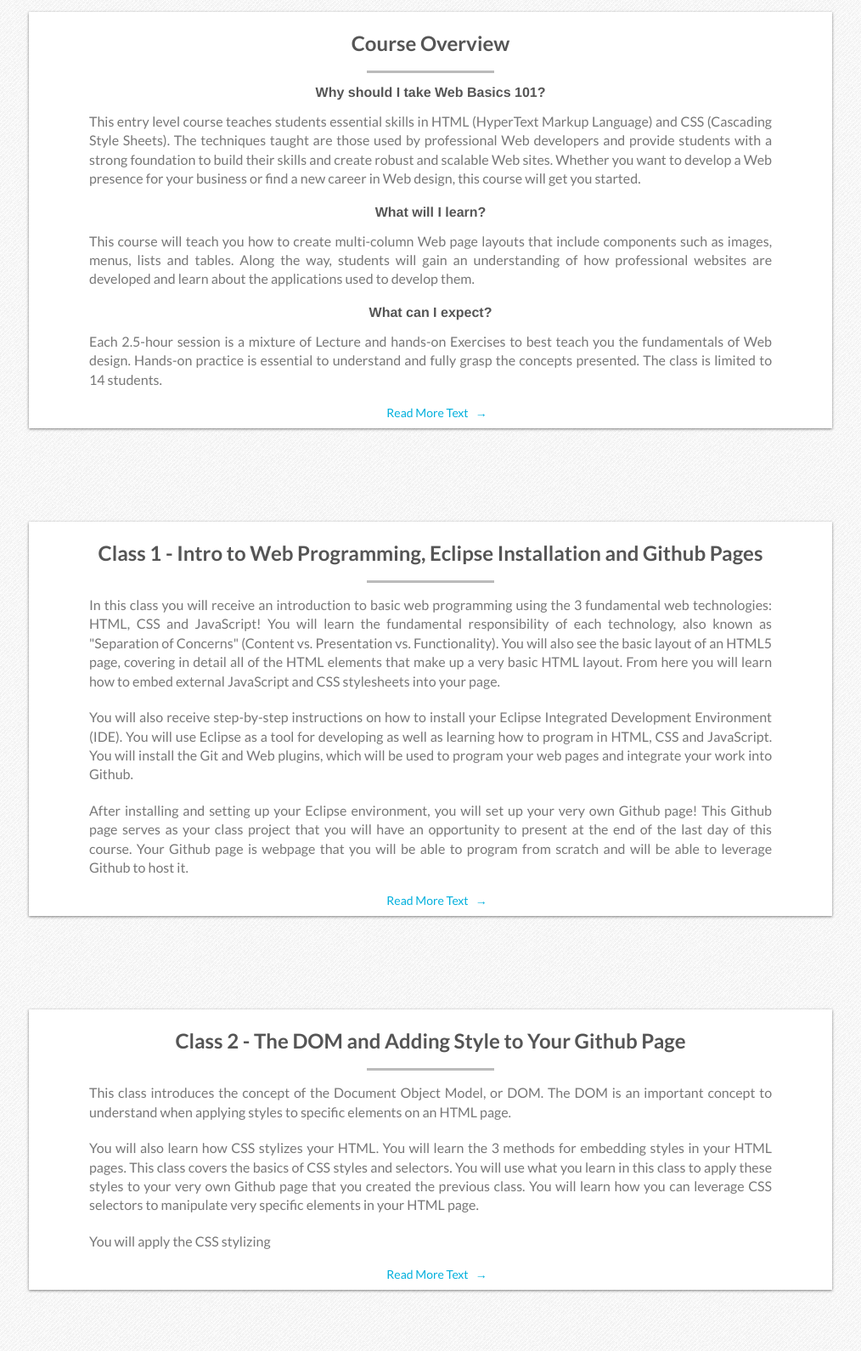
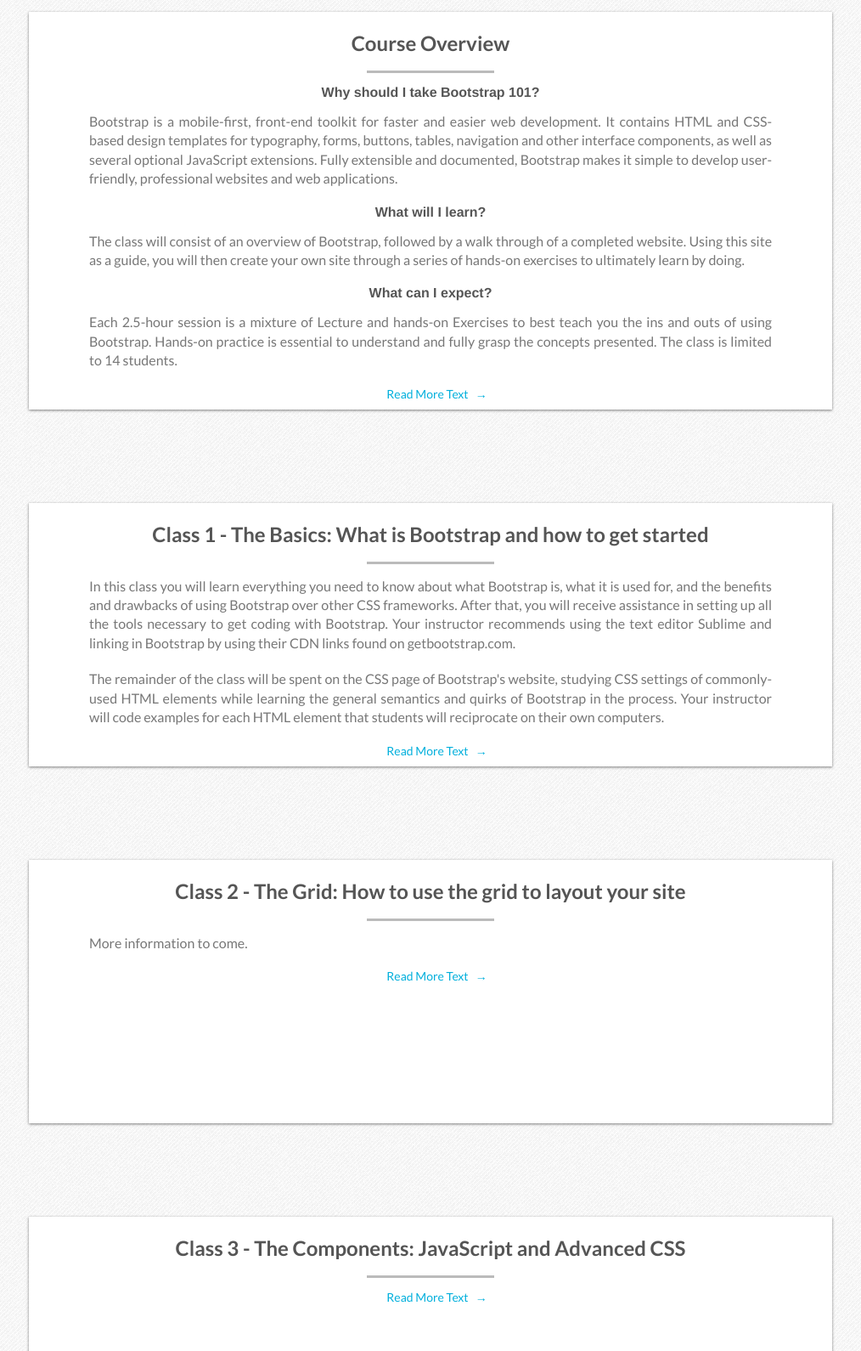
Before and after one commit to THoisington/bootstrap101, a plain HTML site: page index.html in a window 1280 px wide. Shown: the part 261-1851 px from the top of the page at 85% size, without its empty margins (133-1147 px from the left). Drawn offline with Linux system fonts and the light colour scheme.

Commit message:
Added first batch of content. Also created a little CSS for the references page.

```diff
--- a/index.html
+++ b/index.html
@@ -7,7 +7,7 @@
     <meta http-equiv="X-UA-Compatible" content="chrome=1" />
     <meta name="description" content="codecamp, charleston digital corridor" />
     <link rel="icon" type="image/x-icon" href="images/favicon.ico">
-    <title>CODEcamp - Web 101</title>
+    <title>CODEcamp - Bootstrap 101</title>
 
     <!--*****/////  Stylesheets  /////*****-->
     <link rel="stylesheet" type="text/css" media="screen" href="stylesheets/reset.css">
@@ -50,7 +50,7 @@
 
     <section class="index_content">
 
-      <h2 class="course_title">CODEcamp - Web 101</h2>
+      <h2 class="course_title">CODEcamp - Bootstrap 101</h2>
 
 
       <!--*****/////  Course Overview  /////*****-->
@@ -59,28 +59,22 @@
         <h2 class="content_title">Course Overview</h2>
         <hr>
         <p>
-        	<strong>Why should I take Web Basics 101?</strong>
+        	<strong>Why should I take Bootstrap 101?</strong>
         </p>
         <p class="content_text">
-        	This entry level course teaches students essential skills in HTML (HyperText Markup Language) and CSS (Cascading Style Sheets).
-        	The techniques taught are those used by professional Web developers and provide students with a strong foundation to build their
-        	skills and create robust and scalable Web sites. Whether you want to develop a Web presence for your business or find a new career
-        	in Web design, this course will get you started.
+        	Bootstrap is a mobile-first, front-end toolkit for faster and easier web development.  It contains HTML and CSS-based design templates for typography, forms, buttons, tables, navigation and other interface components, as well as several optional JavaScript extensions. Fully extensible and documented, Bootstrap makes it simple to develop user-friendly, professional websites and web applications.
         </p>
         <p>
         	<strong>What will I learn?</strong>
         </p>
         <p class="content_text">
-        	This course will teach you how to create multi-column Web page layouts that include components such as images, menus, lists
-        	and tables. Along the way, students will gain an understanding of how professional websites are developed and learn about
-        	the applications used to develop them.
+        	The class will consist of an overview of Bootstrap, followed by a walk through of a completed website.  Using this site as a guide, you will then create your own site through a series of hands-on exercises to ultimately learn by doing.
         </p>
         <p>
         	<strong>What can I expect?</strong>
         </p>
         <p class="content_text">
-        	Each 2.5-hour session is a mixture of Lecture and hands-on Exercises to best teach you the fundamentals of Web design.
-        	Hands-on practice is essential to understand and fully grasp the concepts presented. The class is limited to 14 students.
+        	Each 2.5-hour session is a mixture of Lecture and hands-on Exercises to best teach you the ins and outs of using Bootstrap.  Hands-on practice is essential to understand and fully grasp the concepts presented. The class is limited to 14 students.
         </p>
         <a class="read_more" href="#">Read More Text &nbsp; &rarr;</a>
       </div>
@@ -91,23 +85,16 @@
 
       <!--*****/////  Class 1  /////*****-->
       <div class="index_bottom_content">
-        <h2 class="content_title">Class 1 - Intro to Web Programming, Eclipse Installation and Github Pages</h2>
+        <h2 class="content_title">Class 1 - The Basics: What is Bootstrap and how to get started</h2>
         <hr>
         <p class="content_text">
-        	In this class you will receive an introduction to basic web programming using the 3 fundamental web technologies: HTML, CSS and JavaScript!
-        	You will learn the fundamental responsibility of each technology, also known as "Separation of Concerns" (Content vs. Presentation vs. Functionality).
-        	You will also see the basic layout of an HTML5 page, covering in detail all of the HTML elements that make up a very basic HTML layout.
-        	From here you will learn how to embed external JavaScript and CSS stylesheets into your page.
+        	In this class you will learn everything you need to know about what Bootstrap is, what it is used for, and the benefits and drawbacks of using Bootstrap over other CSS frameworks.
+        	After that, you will receive assistance in setting up all the tools necessary to get coding with Bootstrap. Your instructor recommends using the text editor Sublime and linking in Bootstrap by using
+        	their CDN links found on getbootstrap.com.
         </p>
         <p class="content_text">
-        	You will also receive step-by-step instructions on how to install your Eclipse Integrated Development Environment (IDE). You will use
-        	Eclipse as a tool for developing as well as learning how to program in HTML, CSS and JavaScript. You will install the Git and Web
-        	plugins, which will be used to program your web pages and integrate your work into Github.
-        </p>
-        <p class="content_text">
-        	After installing and setting up your Eclipse environment, you will set up your very own Github page! This Github page serves
-        	as your class project that you will have an opportunity to present at the end of the last day of this course. Your Github
-        	page is webpage that you will be able to program from scratch and will be able to leverage Github to host it.
+        	The remainder of the class will be spent on the CSS page of Bootstrap's website, studying CSS settings of commonly-used HTML elements while learning the general semantics and quirks of Bootstrap in the process.
+        	Your instructor will code examples for each HTML element that students will reciprocate on their own computers.
         </p>
         <a class="read_more" href="#">Read More Text &nbsp; &rarr;</a>
       </div>
@@ -117,22 +104,10 @@
       <!--*****/////  Class 2  /////*****-->
 
       <div class="index_bottom_content">
-        <h2 class="content_title">Class 2 - The DOM and Adding Style to Your Github Page</h2>
+        <h2 class="content_title">Class 2 - The Grid: How to use the grid to layout your site</h2>
         <hr>
         <p class="content_text">
-        	This class introduces the concept of the Document Object Model, or DOM. The DOM is an important concept to understand when
-        	applying styles to specific elements on an HTML page.
-        </p>
-        <p class="content_text">
-        	You will also learn how CSS stylizes your HTML. You will learn the 3 methods for embedding styles in your HTML
-        	pages. This class covers the basics of CSS styles and selectors. You will use what you learn in this class to apply these
-        	styles to your very own Github page that you created the previous class. You will learn how you can leverage CSS selectors
-        	to manipulate very specific elements in your HTML page.
-        </p>
-        <p class="content_text">
-        	You will apply the CSS stylizing
-        </p>
-        <p class="content_text">
+			More information to come.
         </p>
         <a class="read_more" href="#">Read More Text &nbsp; &rarr;</a>
       </div>
@@ -142,14 +117,8 @@
       <!--*****/////  Class 3  /////*****-->
 
       <div class="index_bottom_content">
-        <h2 class="content_title">Class 3 - Intro to JavaScript and Embedding Bootstrap and jQuery</h2>
+        <h2 class="content_title">Class 3 - The Components: JavaScript and Advanced CSS</h2>
         <hr>
-        <p class="content_text">
-          Lorem ipsum dolor sit amet, alia facete noluisse nam an, nec vidit augue eu. Erant volutpat sit te. Ius tota invidunt invenire ei, dicit postea sit et, sea ne explicari iracundia mediocritatem. Congue iriure urbanitas id vis. His inermis deseruisse at, ei cum graeco oblique malorum, tantas discere liberavisse cum cu.
-        </p>
-        <p class="content_text">
-          Eos eripuit pertinax ea, mutat viderer ea sit, aeque option debitis per ad. Vivendo minimum consulatu ne usu, eam consul diceret impedit ut. Ad nec labores detracto, per postea vidisse te, id sed quot probo omnes. Nec dicit vituperata an, graeci diceret necessitatibus mel id, ei graece labore gubergren sit. Ei vis soluta everti consectetuer.
-        </p>
         <a class="read_more" href="#">Read More Text &nbsp; &rarr;</a>
       </div>
 
@@ -159,17 +128,9 @@
 
       <div class="index_bottom_content">
 
-        <h2 class="content_title">Class 4 - Programming jQuery and Applying Bootstrap to Your Github Page</h2>
+        <h2 class="content_title">Class 4 - Customization: Making Bootstrap right for the project</h2>
 
         <hr>
-
-        <p class="content_text">
-          Lorem ipsum dolor sit amet, alia facete noluisse nam an, nec vidit augue eu. Erant volutpat sit te. Ius tota invidunt invenire ei, dicit postea sit et, sea ne explicari iracundia mediocritatem. Congue iriure urbanitas id vis. His inermis deseruisse at, ei cum graeco oblique malorum, tantas discere liberavisse cum cu.
-        </p>
-
-        <p class="content_text">
-          Eos eripuit pertinax ea, mutat viderer ea sit, aeque option debitis per ad. Vivendo minimum consulatu ne usu, eam consul diceret impedit ut. Ad nec labores detracto, per postea vidisse te, id sed quot probo omnes. Nec dicit vituperata an, graeci diceret necessitatibus mel id, ei graece labore gubergren sit. Ei vis soluta everti consectetuer.
-        </p>
 
         <a class="read_more" href="#">Read More Text &nbsp; &rarr;</a>
 
--- a/stylesheets/stylesheet.css
+++ b/stylesheets/stylesheet.css
@@ -100,3 +100,8 @@ div.assignment_text { display: none; font-family: Lato; width: 95%; margin: 0 au
 p.assignment_box_details { margin-bottom: 15px; }
 div.active_assignment { display: block; }
 li.active_assignment_link { color: #999 !important; }
+
+/* added by Tanner for references */
+ul.bottom_list {float:left; text-align: left; padding-left: 70px; padding-top: 15px; font-family: "Lato","Arial Black","Arial Bold",sans-serif; width: 85%; margin: 0 auto 20px auto; font-size: 12pt; line-height: 1.4em; color: #777;}
+div.index_bottom_content li.bottom_list_2 {list-style: circle; margin-left: 40px; margin-bottom: 20px;}
+div.index_bottom_content li.bottom_list_1 {list-style: disc;}
```
Also changed, not shown: assignments.html (+17 -25 lines), references.html (+16 -0 lines).
